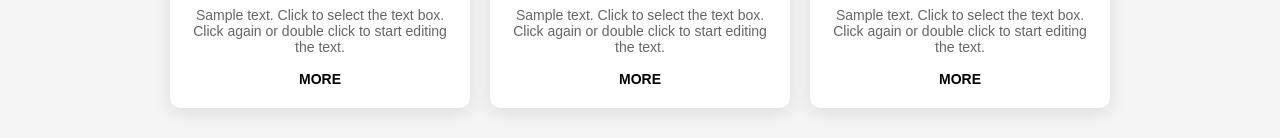
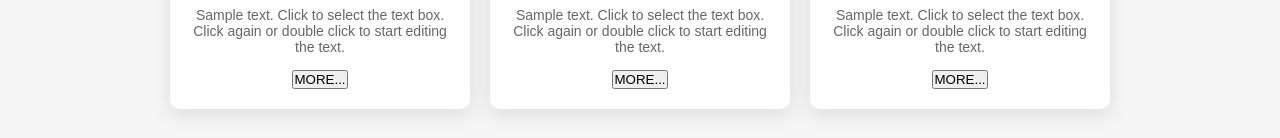
Before and after one commit to adesolaenoch123/mypersonalportfolio, a plain HTML site: page Service.html in a window 1280 px wide. Shown: the part 814-952 px from the top of the page. Drawn offline with Linux system fonts and the light colour scheme; a web font is replaced by a local one.

Commit message:
change buttons

```diff
--- a/Service.html
+++ b/Service.html
@@ -203,7 +203,7 @@ a {
         <div class="icon-box"><i class="fas fa-code"></i></div>
         <h3>Web Development</h3>
         <p>Sample text. Click to select the text box. Click again or double click to start editing the text.</p>
-        <a href="#">MORE</a>
+        <button type="button" class="btn btn-primary">MORE...</button>
       </div>
 
       <!-- Service 2 -->
@@ -211,7 +211,7 @@ a {
         <div class="icon-box"><i class="fas fa-layer-group"></i></div>
         <h3>Software Development</h3>
         <p>Sample text. Click to select the text box. Click again or double click to start editing the text.</p>
-        <a href="#">MORE</a>
+        <button type="button" class="btn btn-primary">MORE...</button>
       </div>
 
       <!-- Service 3 -->
@@ -219,7 +219,7 @@ a {
         <div class="icon-box"><i class="fas fa-users"></i></div>
         <h3>Software Consulting</h3>
         <p>Sample text. Click to select the text box. Click again or double click to start editing the text.</p>
-        <a href="#">MORE</a>
+        <button type="button" class="btn btn-primary">MORE...</button>
       </div>
 
     </div>
```
Also changed, not shown: assets/download.png (renamed from download.png).
